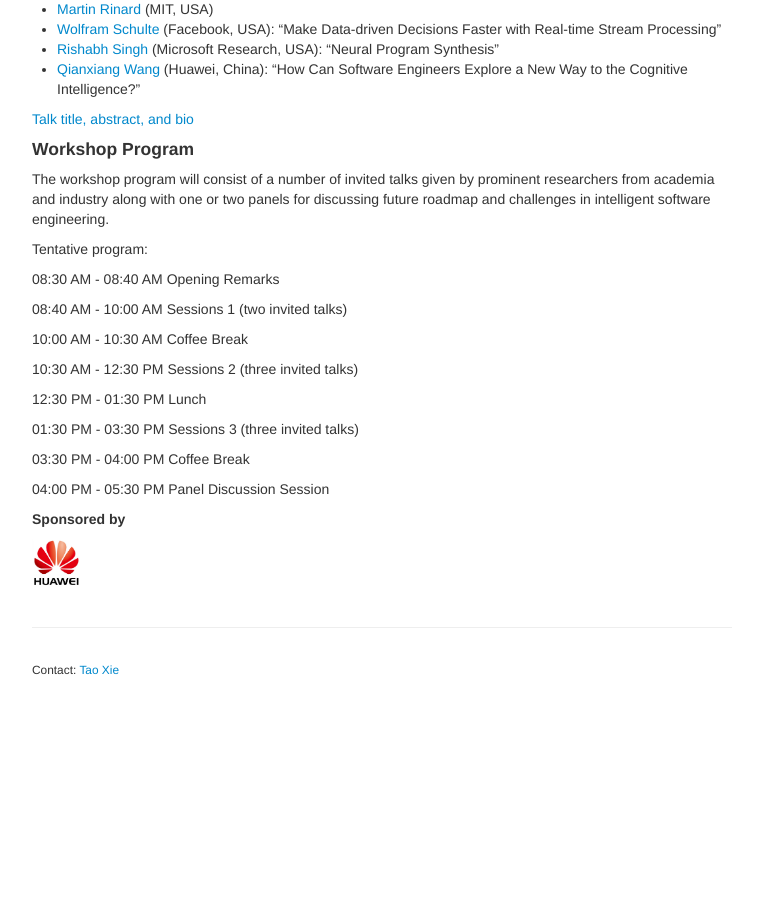
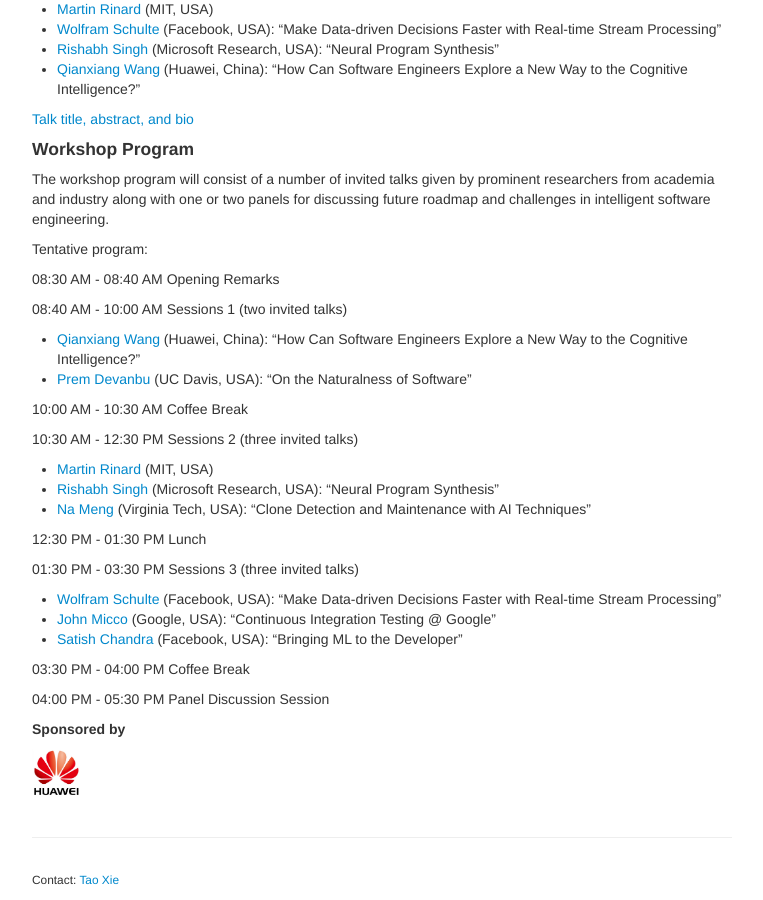
Before and after one commit to isofteng/wise2017, a Jekyll site: the page built from index.md, in a window 1280 px wide and 900 px high, scrolled down 783 px. Shown: the whole window, without its empty margins (258-1021 px from the left). Built offline with Jekyll 4.4.1, drawn with Linux system fonts in a browser that asks for light colours; before the commit the page ends 1473 px from its top, so only the background shows below that.

Commit message:
filled program

```diff
--- a/index.md
+++ b/index.md
@@ -50,14 +50,22 @@ Tentative program:
 08:30 AM - 08:40 AM Opening Remarks
 
 08:40 AM - 10:00 AM Sessions 1 (two invited talks)
+- [Qianxiang Wang](http://sei.pku.edu.cn/~wqx/) (Huawei, China): "How Can Software Engineers Explore a New Way to the Cognitive Intelligence?"
+- [Prem Devanbu](http://web.cs.ucdavis.edu/~devanbu/) (UC Davis, USA): "On the Naturalness of Software"
 
 10:00 AM - 10:30 AM  Coffee Break
 
 10:30 AM - 12:30 PM Sessions 2 (three invited talks)
+- [Martin Rinard](http://people.csail.mit.edu/rinard/) (MIT, USA)
+- [Rishabh Singh](https://www.microsoft.com/en-us/research/people/risin/) (Microsoft Research, USA): "Neural Program Synthesis"
+- [Na Meng](http://people.cs.vt.edu/nm8247/) (Virginia Tech, USA): "Clone Detection and Maintenance with AI Techniques"
 
 12:30 PM - 01:30 PM	 Lunch
 
 01:30 PM - 03:30 PM Sessions 3 (three invited talks)
+- [Wolfram Schulte](https://research.fb.com/people/schulte-wolfram/) (Facebook, USA): "Make Data-driven Decisions Faster with Real-time Stream Processing"
+- [John Micco](https://research.google.com/pubs/105187.html) (Google, USA): "Continuous Integration Testing @ Google"
+- [Satish Chandra](https://sites.google.com/site/schandraacmorg/) (Facebook, USA): "Bringing ML to the Developer"
 
 03:30 PM - 04:00 PM  Coffee Break
 
```
